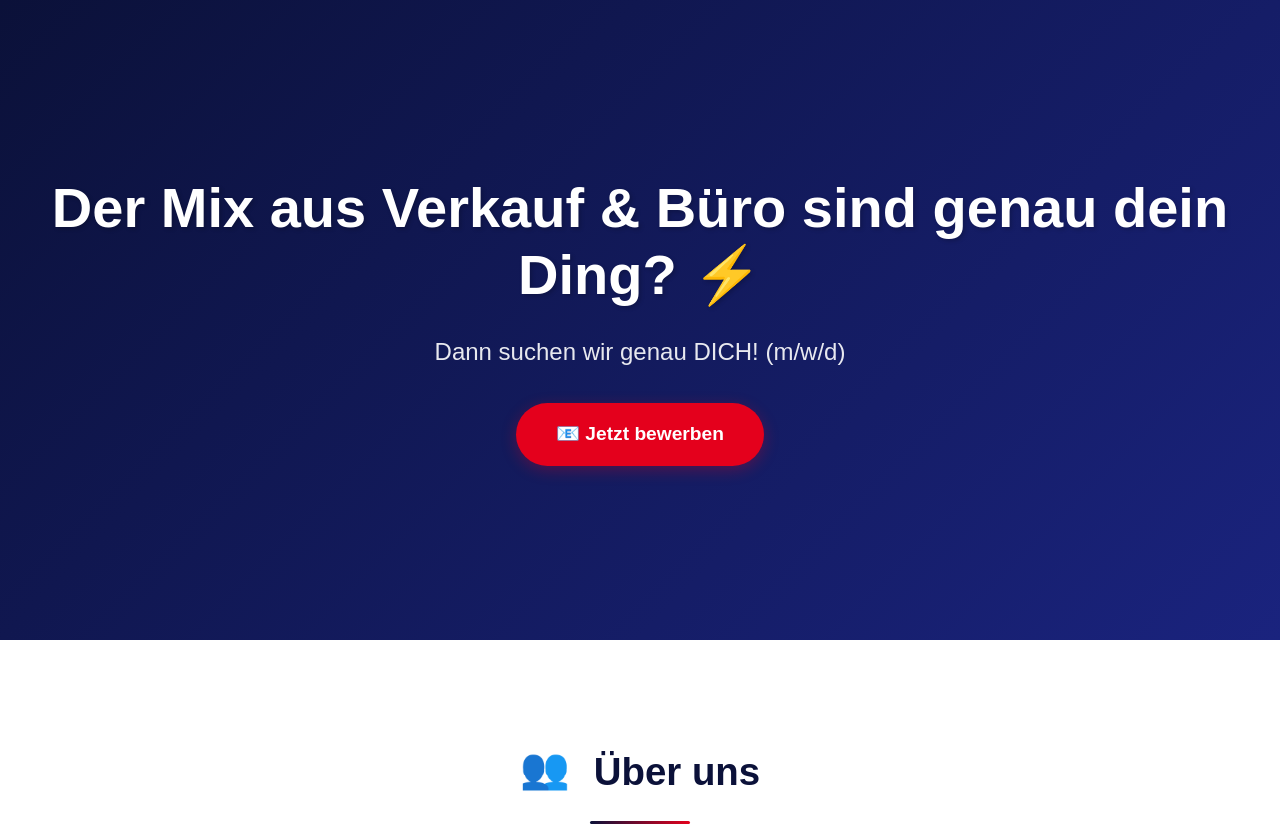
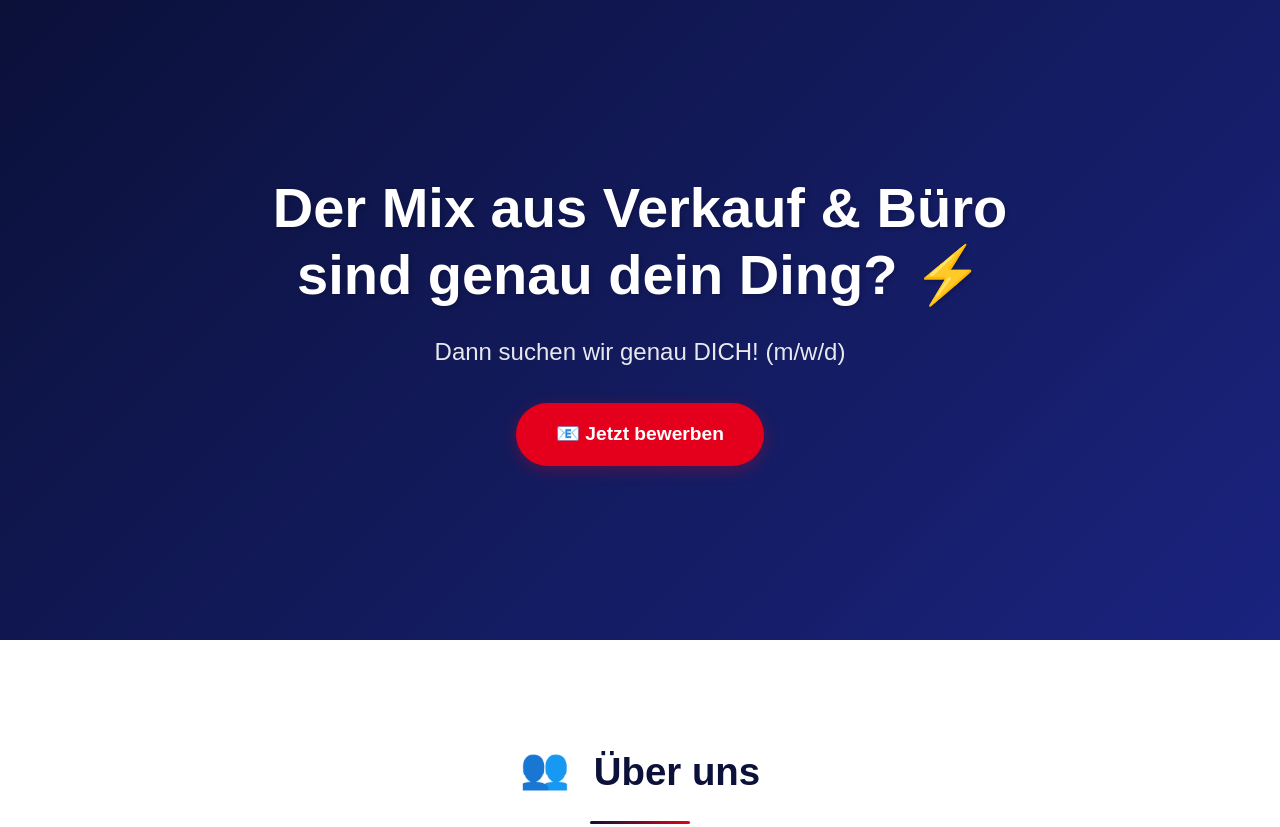
Before and after one commit to SquaredIT/kolbe-lp, a plain HTML site: page index.html in a window 1280 px wide. Shown: the top 827 px of the page. Drawn offline with Linux system fonts and the light colour scheme.

Commit message:
Update index.html
br

```diff
--- a/index.html
+++ b/index.html
@@ -340,7 +340,7 @@
     <header class="hero">
         <div class="hero-content">
             <!--img src="/api/placeholder/500/100" alt="Kolb Elektro Logo" class="logo"-->
-            <h1>Der Mix aus Verkauf & Büro sind genau dein Ding? ⚡</h1>
+            <h1>Der Mix aus Verkauf & Büro <br> sind genau dein Ding? ⚡</h1>
             <p>Dann suchen wir genau DICH! (m/w/d)</p>
             <a href="mailto:bewerbung@kolb-elektro.de" class="cta-button">
                 📧 Jetzt bewerben
```
